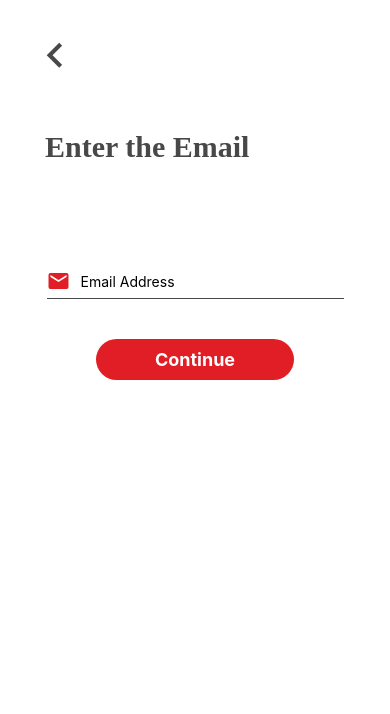
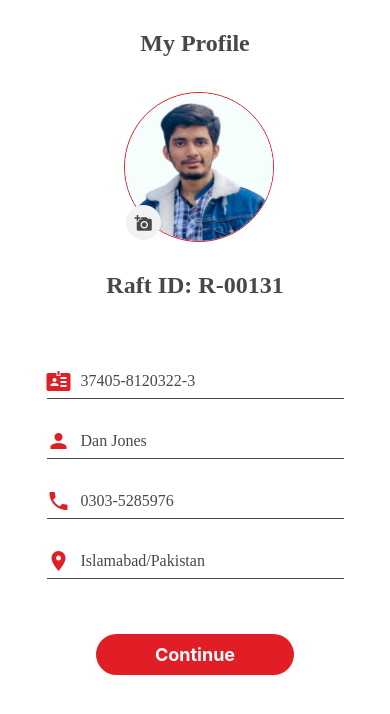
Before and after one commit to daniyalzafarm/isaac-rider, a React Native app: screen / in a window 390 px wide. Shown: the top 714 px of the page. Built offline with nearby package versions, Linux system fonts and the light colour scheme.

Commit message:
Profile Screen Added

```diff
--- a/App.js
+++ b/App.js
@@ -1,6 +1,7 @@
 import { StyleSheet } from "react-native";
 import EmailRecoveryScreen from "./app/screens/EmailRecoveryScreen";
 import LoginScreen from "./app/screens/LoginScreen";
+import ProfileScreen from "./app/screens/ProfileScreen";
 import ReferralCode from "./app/screens/ReferralCode";
 import ResetPassword from "./app/screens/ResetPassword";
 import VerificationCodeScreen from "./app/screens/VerificationCodeScreen";
@@ -13,7 +14,7 @@ export default function App() {
     //     <AppButton title="Test" />
     //   </View>
     // </Screen>
-    <EmailRecoveryScreen />
+    <ProfileScreen />
   );
 }
 
--- /dev/null
+++ b/app/screens/ProfileScreen.js
@@ -0,0 +1,163 @@
+import React, { useState } from "react";
+import {
+  View,
+  StyleSheet,
+  ScrollView,
+  Dimensions,
+  TouchableOpacity,
+  Image,
+} from "react-native";
+import AppButton from "../components/AppButton";
+import AppText from "../components/AppText";
+import Screen from "../components/Screen";
+import colors from "../config/colors";
+import { MaterialCommunityIcons } from "@expo/vector-icons";
+function ProfileScreen(props) {
+  const [pic, setPic] = useState(true);
+  return (
+    <ScrollView>
+      <Screen>
+        <View style={styles.container}>
+          <View
+            style={{
+              alignItems: "center",
+              marginTop: 30,
+              marginBottom: 50,
+            }}
+          >
+            <AppText
+              style={{
+                fontSize: 24,
+                fontWeight: "bold",
+                marginBottom: 5,
+              }}
+            >
+              My Profile
+            </AppText>
+            <View style={{ marginVertical: 30 }}>
+              <View style={styles.imageContainer}>
+                <Image
+                  style={styles.imageStyle}
+                  source={
+                    pic
+                      ? require("../assets/daniyal.png")
+                      : require("../assets/daniyal2.jpg")
+                  }
+                />
+              </View>
+              <TouchableOpacity
+                style={{
+                  justifyContent: "center",
+                  alignItems: "center",
+                  backgroundColor: "#F2F2F2",
+                  height: 35,
+                  width: 35,
+                  borderRadius: 17.5,
+                  position: "absolute",
+                  bottom: 2,
+                  left: 10,
+                }}
+                onPress={() => setPic((value) => !value)}
+              >
+                <MaterialCommunityIcons
+                  name="camera-plus"
+                  size={18}
+                  color={colors.secondary}
+                />
+              </TouchableOpacity>
+            </View>
+            <AppText
+              style={{
+                fontSize: 24,
+                fontWeight: "bold",
+                marginBottom: 5,
+              }}
+            >
+              Raft ID: R-00131
+            </AppText>
+          </View>
+
+          <View style={styles.inputSection}>
+            <MaterialCommunityIcons
+              name="badge-account-horizontal"
+              size={24}
+              color={colors.primary}
+            />
+            <AppText style={styles.input}>37405-8120322-3</AppText>
+          </View>
+
+          <View style={styles.inputSection}>
+            <MaterialCommunityIcons
+              name="account"
+              size={24}
+              color={colors.primary}
+            />
+            <AppText style={styles.input}>Dan Jones</AppText>
+          </View>
+
+          <View style={styles.inputSection}>
+            <MaterialCommunityIcons
+              name="phone"
+              size={24}
+              color={colors.primary}
+            />
+            <AppText style={styles.input}>0303-5285976</AppText>
+          </View>
+
+          <View style={styles.inputSection}>
+            <MaterialCommunityIcons
+              name="map-marker"
+              size={24}
+              color={colors.primary}
+            />
+            <AppText style={styles.input}>Islamabad/Pakistan</AppText>
+          </View>
+
+          <AppButton
+            title="Continue"
+            style={{
+              marginVertical: 40,
+            }}
+            //   onPress={handleProfile}
+          />
+        </View>
+      </Screen>
+    </ScrollView>
+  );
+}
+
+const styles = StyleSheet.create({
+  container: {
+    flex: 1,
+    height: Dimensions.get("window").height,
+    backgroundColor: colors.white,
+    alignItems: "center",
+    paddingHorizontal: 30,
+  },
+  input: {
+    paddingStart: 10,
+  },
+  inputSection: {
+    flexDirection: "row",
+
+    alignItems: "center",
+
+    borderBottomColor: colors.secondary,
+    borderBottomWidth: 0.5,
+
+    paddingBottom: 5,
+    width: "90%",
+    marginVertical: 15,
+  },
+  imageContainer: {
+    borderColor: colors.primary,
+    borderWidth: 1,
+    marginLeft: 8,
+    height: 150,
+    width: 150,
+    borderRadius: 75,
+    overflow: "hidden",
+  },
+  imageStyle: { height: 150, width: 150, borderRadius: 75 },
+});
+export default ProfileScreen;
```
Also changed, not shown: app/assets/daniyal.png (added), app/assets/daniyal2.jpg (added).
